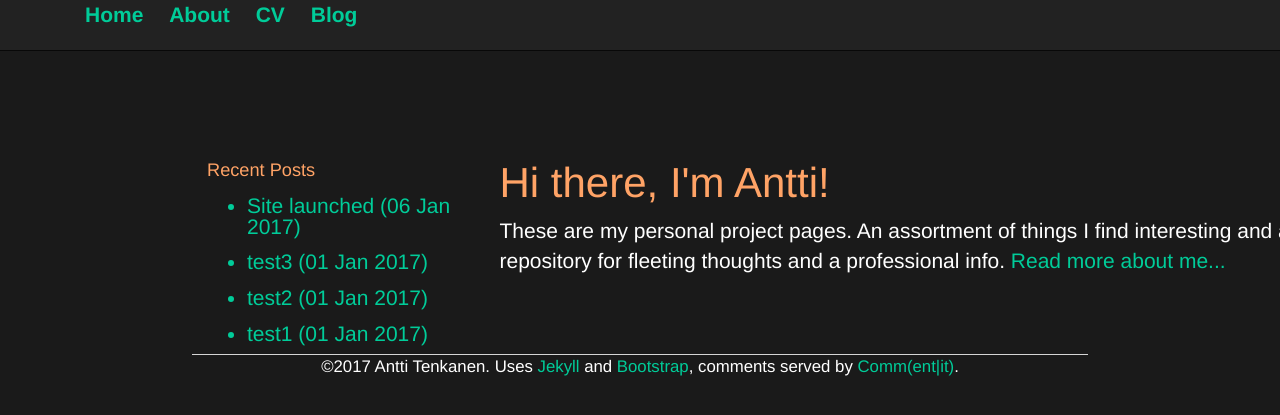
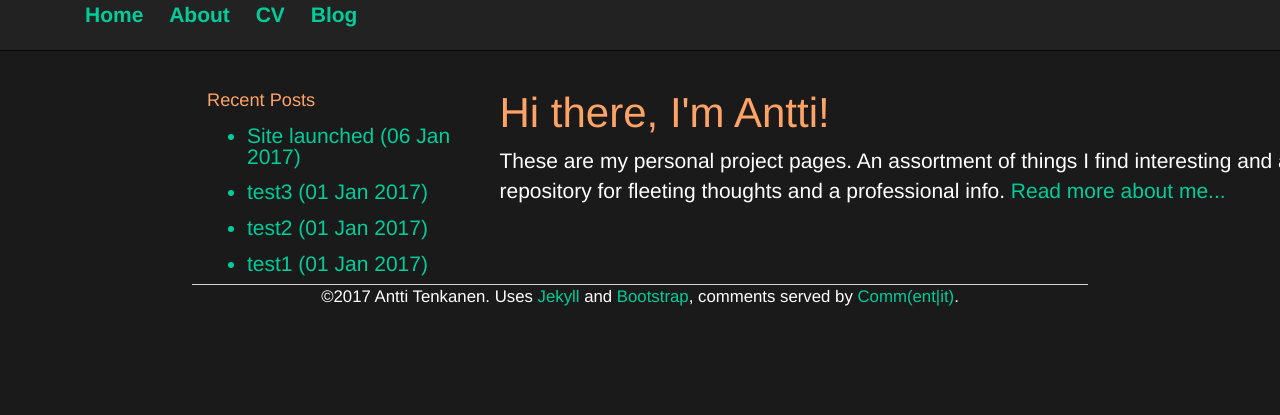
Before and after one commit to plantecophys/plantecophys, a Jekyll site: the page built from index.html, in a window 1280 px wide. Shown: the top 415 px of the page. Built offline with Jekyll 4.4.1, drawn with Linux system fonts in a browser that asks for light colours; the list of posts is cut into pages by our own code.

Commit message:
Update main.css

```diff
--- a/css/main.css
+++ b/css/main.css
@@ -2,7 +2,7 @@
 body {
     padding-top: 70px;
     padding-bottom: 70px;
-    margin: 70px auto;
+    margin: 0px auto;
     width: 70%;
     background-color: #1a1a1a;
 }
```
